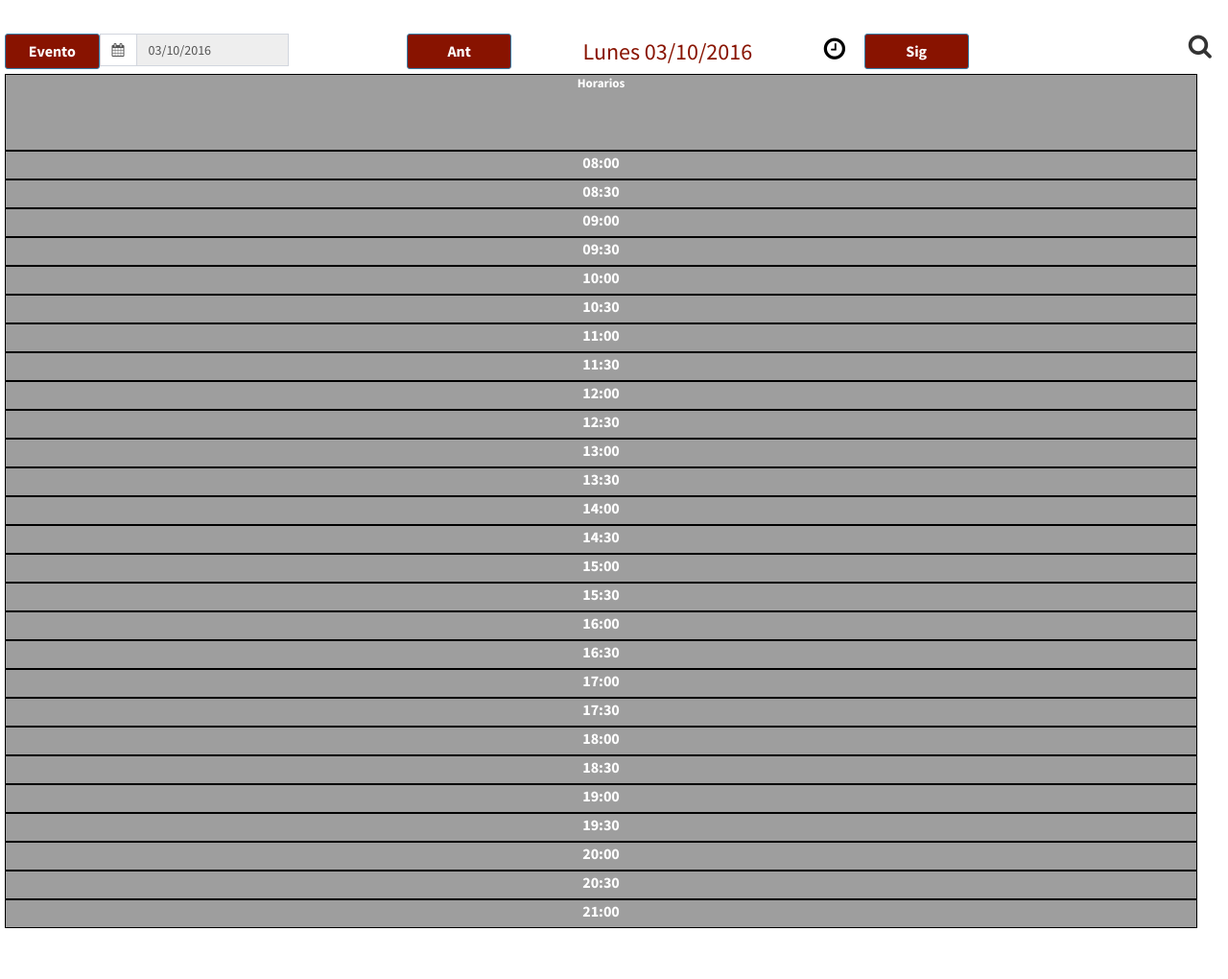
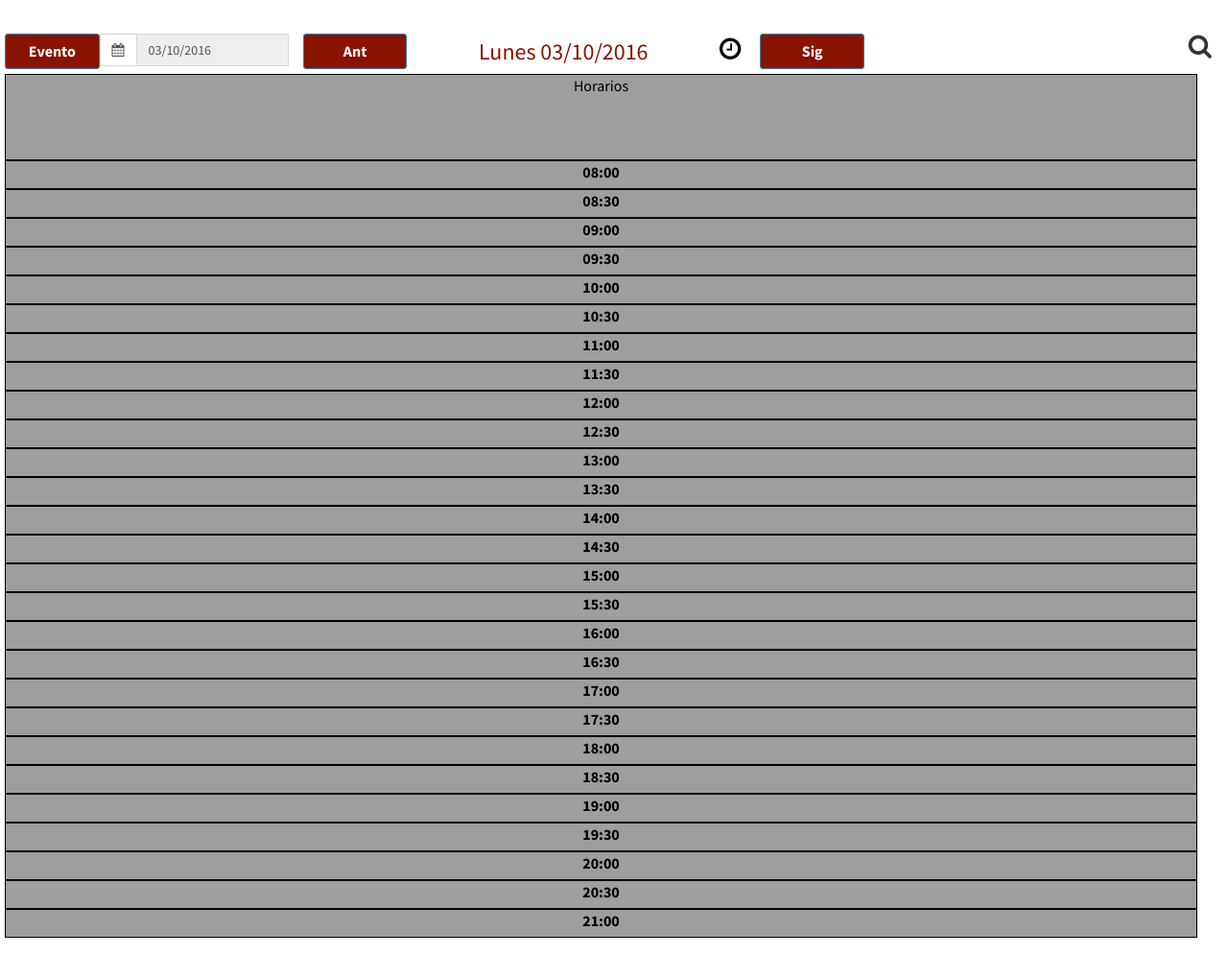
Before and after one commit to IngSoftIII2016/saga, a CodeIgniter app: page /saga/planilla in a window 1280 px wide. Shown: the part 52-1072 px from the top of the page at 96% size. Run offline with CodeIgniter, Linux system fonts and the light colour scheme; data that the repository does not hold is empty; some libraries are stand-ins or nearby versions.

Commit message:
Correcciones

```diff
--- a/application/controllers/Planilla.php
+++ b/application/controllers/Planilla.php
@@ -6,6 +6,7 @@ class Planilla extends CI_Controller {
 	}
 	public function calendario_ajax() {
 		$fecha = DateTime::createFromFormat ( "d-m-Y", $this->input->post ( "fecha" ) );
+		$fecha= date_format($fecha, 'd-m-Y');
 		$this->cargar_ajax ( $fecha, $this->input->post ( "fecha_calendario" ) );
 	}
 	public function cargar($fecha) {
@@ -26,37 +27,41 @@ class Planilla extends CI_Controller {
 		$this->load->view ( 'aulas_diario', $data );
 	}
 	public function cargar_ajax($fecha = null) {
+		date_default_timezone_set ( "America/Argentina/Buenos_Aires" );
 		if ($fecha == null) {
 			$fecha = new DateTime ();
-			$calendario=$fecha->format("d/m/Y");
+			$calendario = new DateTime ();
+			$fecha = $fecha->format ( "d-m-Y" ) ;
+			$calendario=$calendario->format ( "d-m-Y" ) ;
 		}
-		else {
-			$calendario=$fecha->format("d/m/Y");;
-		}
+		$fecha = DateTime::createFromFormat ( 'd-m-Y', $fecha );
+		$calendario=date_format($fecha, 'd/m/Y');
 		date_default_timezone_set ( "America/Argentina/Buenos_Aires" );
 		$this->load->model ( 'Clase_model' );
 		$this->load->model ( 'Edificio_model' );
 		$this->load->model ( 'Evento_Model' );
 
 		$aulas = $this->aulas_edificio ( 1 ); // campus
-		$clases = $this->Clase_model->get_clases_dia ( $fecha->format ( "Y-m-d" ) );
+		$clases = $this->Clase_model->get_clases_dia ( date_format($fecha, 'Y-m-d') );
 		$data ['calendario'] = $calendario;
 		$data ['fecha'] = $fecha;
 		$data ['fecha_formateada'] = $this->formatear_fecha ( $fecha );
 		$data ['aulas'] = $aulas;
 		$data ['clases'] = $clases;
 		$data ['edificios'] = $this->Edificio_model->get_edificios ();
-		$data ['eventos'] = $this->Evento_Model->get_eventos_dia ( $fecha->format ( "Y-m-d" ) );
+		$data ['eventos'] = $this->Evento_Model->get_eventos_dia ( date_format($fecha, 'Y-m-d') );
 		$this->load->view ( 'planilla', $data );
 	}
 	public function horario_ajax() {
-		$fecha = DateTime::createFromFormat ( "d-m-Y", $this->input->post ( "fecha" ) );
+		$fecha = DateTime::createFromFormat ( 'd-m-Y', $this->input->post ( "fecha" ) );
 		$operacion = $this->input->post ( "operacion" );
+
 		$i = DateInterval::createFromDateString ( '1 day' );
 		if ($operacion == '+')
 			$fecha->add ( $i );
 		else
 			$fecha->sub ( $i );
+		$fecha= date_format($fecha, 'd-m-Y');
 		$this->cargar_ajax ( $fecha);
 	}
 	private function formatear_fecha($fecha) {
--- a/application/views/aulas_diario.php
+++ b/application/views/aulas_diario.php
@@ -26,7 +26,7 @@ $this->load->view ( 'header' );?>
 									</input>
 						</div>
 					</div>
-					<button type="reset" id="reload-ant" class="btn col-md-1 col-md-offset-1 btn-primary btn-ant">Ant</button>
+					<button type="reset" id="reload-ant" class="btn col-md-1 btn-primary btn-ant">Ant</button>
 					<h3 class="text-center text-primary col-md-3 "><?=$fecha_formateada?></h3>
 					<a data-toggle="tooltip" data-placement="bottom" title="Hoy" class="hoy" id="reload-hoy">
 						<i class="fa fa-clock-o fa-2x" aria-hidden="true"></i>
@@ -45,7 +45,7 @@ $this->load->view ( 'header' );?>
 					<div class="contenedor">
 						<?php
 						$w = 100 / (count($aulas) + 1);
-						$hei = 80;
+						$hei = 90;
 						$px_min = 1;
 						$interval = DateInterval::createFromDateString("30 minutes");
 						$horas = new DatePeriod(new DateTime("08:00:00"), $interval, new DateTime("21:30:00"));
@@ -218,7 +218,7 @@ $this->load->view ( 'header' );?>
 									</div>
 									<div class='form-group col-md-3'>
 												<label class="control-label">Fecha</label>
-													<input name="calendario" id="calendario"
+													<input name="calendarioevento" id="calendarioevento"
 															type='text'
 															readonly
 															class="form-control validate"
--- a/assets/css/planilla.css
+++ b/assets/css/planilla.css
@@ -5,13 +5,14 @@
 
 .contenedor {
     display: table-row !important;
-    height: 890px;
-    background: repeating-linear-gradient(0deg, rgb(158, 158, 158) 0, rgba(158, 158, 158, 0.69) 1px, white 0, white 15px);
+    height: 900px;
+    background:repeating-linear-gradient(0deg, rgb(158, 158, 158) 0, rgba(158, 158, 158, 0.69) 1px, white 0, white 15px);
 
 }
 
 .hora {
     font-size: medium;
+    font-weight: bold;
 }
 
 .contenedor-horario {
@@ -26,12 +27,12 @@
 
 .color {
     background-color: #9e9e9e !important;
-    color: white;
+    color: black;
     border: 1px solid black !important;
     width: 100%;
     position: absolute;
     text-align: center;
-    font-weight: bold;
+    font-size: medium;
 
 }
 
@@ -72,7 +73,6 @@
 }
 
 .materia {
-<<<<<<< HEAD
             border: #000000 solid 1px;
             background: #9dd1ef;
 			min-width:100% !important;
@@ -82,18 +82,7 @@
 			box-shadow: 3px 3px 15px #999;
 			    color: black;
         }
-=======
-    border: #000000 solid 1px;
-    background: #ebcfad;
-    min-width: 100% !important;
-    overflow: scroll;
-    width: 100%;
-    /*font-weight: bold;*/
-    box-shadow: 3px 3px 15px #999;
-    color: black;
-}
 
->>>>>>> 7eccdef6df7e8236bcf217ad424f77615ae29e14
 .celdas {
     border: #000000 solid 1px;
 }
@@ -110,6 +99,10 @@ div {
 a {
     cursor: pointer;
     color: white;
+}
+.color a {
+    cursor: pointer;
+    color: black;
 }
 
 .resaltar {
@@ -169,14 +162,8 @@ h3 {
 .hoy i:hover, i:active, i:focus {
     color: black;
 }
-<<<<<<< HEAD
 a:hover, a:active, a:focus{
 	color:black;
-=======
-
-a:hover, a:active, a:focus {
-    color: white;
->>>>>>> 7eccdef6df7e8236bcf217ad424f77615ae29e14
 }
 
 .style-3::-webkit-scrollbar-track {
--- a/assets/js/buscador-and-modal.js
+++ b/assets/js/buscador-and-modal.js
@@ -22,7 +22,7 @@ $(document).ready(function(){
     $('[data-toggle*="tooltip"]').tooltip();
 
 
-});
+
 $('#exampleModal').on('show.bs.modal', function (event) {
 	var button = $(event.relatedTarget);
 	var materia = button.data('whatever');
@@ -103,7 +103,8 @@ $('#exampleModal').on('show.bs.modal', function (event) {
 	for (i = 1; i < 25; i++) {
 	    $("#" + i ).sticky({topSpacing:0});
 	  }
-	  $("#horario").sticky({topSpacing:0});
+
+	$("#horario").sticky({topSpacing:0});
 
 		function reload(fecha,operacion,calendario){
 				$.ajax({
@@ -156,3 +157,4 @@ $('#exampleModal').on('show.bs.modal', function (event) {
 				}
 			});
 			});
+});
```
Also changed, not shown: application/views/planilla.php (+5 -5 lines).
